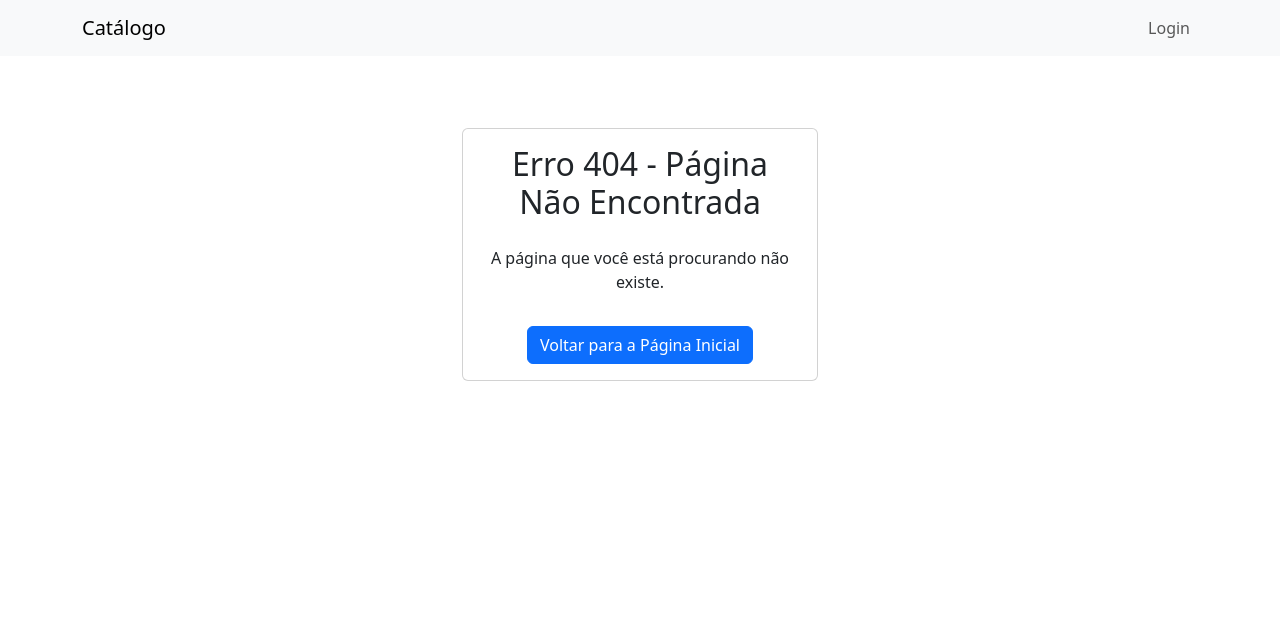
After one commit to ViictorDantas/Prova-Tecnica-Unifip, a Django app: template frontend/pages/templates/404.html in a window 1280 px wide. The commit adds this page. Shown: the top 621 px of the page. Run offline with Django 5.2, Linux system fonts and the light colour scheme; the template is opened without the code that fills it, so the values that code supplies are empty.

Commit message:
Adicionar página 404 personalizada e ajustar rotas para redirecionar para a nova página. Atualizar o link da navbar para a nova home page.

```diff
--- a/frontend/front/settings.py
+++ b/frontend/front/settings.py
@@ -64,3 +64,6 @@ API_TOKEN_URL = os.getenv(
     'API_TOKEN_URL', f'{INTERNAL_API_BASE_URL}/auth/token/')
 API_REFRESH_URL = os.getenv(
     'API_REFRESH_URL', f'{INTERNAL_API_BASE_URL}/auth/token/refresh/')
+
+# Handler personalizado para página 404
+handler404 = 'pages.views.page_404_view'
--- /dev/null
+++ b/frontend/pages/templates/404.html
@@ -0,0 +1,16 @@
+{% extends 'base.html' %}
+{% block title %}Erro 404{% endblock %}
+
+{% block content %}
+<div class="row justify-content-center mt-5">
+    <div class="col-md-6 col-lg-4">
+        <div class="card text-center">
+        <div class="card-body">
+            <h2 class="card-title mb-4">Erro 404 - Página Não Encontrada</h2>
+            <p class="card-text">A página que você está procurando não existe.</p>
+            <a href="{% url 'home' %}" class="btn btn-primary mt-3">Voltar para a Página Inicial</a>
+        </div>
+        </div>
+    </div>
+</div>
+{% endblock %}
--- a/frontend/pages/templates/base.html
+++ b/frontend/pages/templates/base.html
@@ -20,7 +20,7 @@
 <body>
   <nav class="navbar navbar-expand-lg navbar-light bg-light mb-4">
     <div class="container">
-      <a class="navbar-brand" href="{% url 'index' %}">Catálogo</a>
+      <a class="navbar-brand" href="{% url 'home' %}">Catálogo</a>
       <button class="navbar-toggler" type="button" data-bs-toggle="collapse" data-bs-target="#navbarNav" aria-controls="navbarNav" aria-expanded="false" aria-label="Toggle navigation">
         <span class="navbar-toggler-icon"></span>
       </button>
--- a/frontend/pages/urls.py
+++ b/frontend/pages/urls.py
@@ -2,8 +2,9 @@ from django.urls import path
 from . import views
 
 urlpatterns = [
-    # Home
-    path('', views.home_view, name='index'),  # Nova home page
+    # Home - agora renderiza página 404
+    path('', views.page_404_view, name='index'),  # Página 404 como padrão
+    path('home/', views.home_view, name='home'),  # Home original movida para /home/
 
     # Cursos
     path('cursos/', views.cursos_list_view,
```
Also changed, not shown: frontend/pages/views.py (+39 -0 lines).
